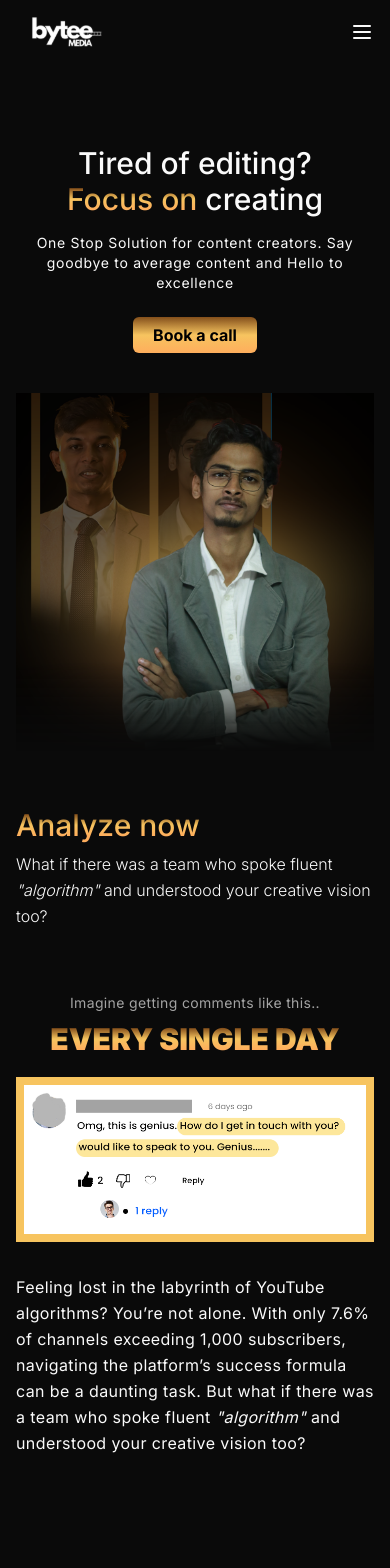
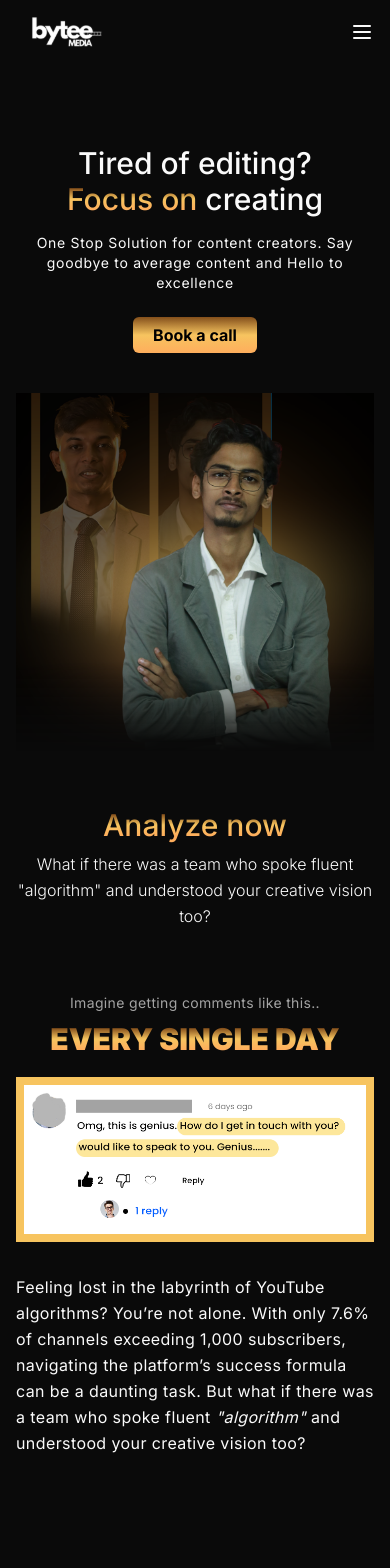
Before and after one commit to johurul-haque/bytee-media, a Next.js app: page / in a window 390 px wide. Shown: the top 1568 px of the page. Built offline with nearby package versions, Linux system fonts and the light colour scheme.

Commit message:
made header sticky and center aligned section headers on mobile devices and changing the flex direction on xl size

```diff
--- a/src/components/header.tsx
+++ b/src/components/header.tsx
@@ -41,7 +41,7 @@ export function Header() {
   };
 
   return (
-    <header className="container py-4 flex justify-between">
+    <header className="container sticky py-4 top-0 z-10 bg-neutral-950 flex justify-between">
       <Link href="/">
         <span className="sr-only">Go to homepage</span>
         <Logo />
@@ -54,7 +54,7 @@ export function Header() {
 
       <nav
         className={cn(
-          "max-sm:absolute max-sm:inset-4 max-sm:p-16 max-sm:bg-neutral-950 max-sm:border max-sm:scale-0" +
+          "max-sm:fixed max-sm:z-50 max-sm:inset-4 max-sm:p-16 max-sm:bg-neutral-950 max-sm:border max-sm:scale-0" +
             " max-sm:transition-transform max-sm:origin-top-right max-sm:duration-300",
           isVisible && "max-sm:scale-100",
         )}
--- a/src/components/layouts/home/analyze-section.tsx
+++ b/src/components/layouts/home/analyze-section.tsx
@@ -1,19 +1,16 @@
 import { TextGradient } from "@/components/text-gradient";
 import comment from "@/assets/comment.png";
 import Image from "next/image";
+import { SectionHeader } from "@/components/layouts/section-header";
 
 export function AnalyzeSection() {
   return (
     <section className="py-14">
-      <TextGradient asChild>
-        <h2 className="sm:text-center text-3xl mb-2 font-medium">
-          Analyze now
-        </h2>
-      </TextGradient>
-      <p className="sm:text-center max-w-md sm:mx-auto font-light leading-relaxed">
-        What if there was a team who spoke fluent <em>{'"algorithm"'}</em> and
-        understood your creative vision too?
-      </p>
+      <SectionHeader
+        title="Analyze now"
+        description='What if there was a team who spoke fluent "algorithm" and
+        understood your creative vision too?'
+      />
 
       <div className="py-16 grid md:grid-cols-2 max-md:justify-items-center items-center gap-8">
         <div className="space-y-5">
--- a/src/components/layouts/home/hero-section.tsx
+++ b/src/components/layouts/home/hero-section.tsx
@@ -5,8 +5,8 @@ import { BookACall } from "@/components/book-a-call";
 
 export function HeroSection() {
   return (
-    <section className="flex max-lg:flex-col items-center justify-between lg:h-[clamp(35rem,90svh,45rem)]">
-      <div className="mt-20 mb-10 max-lg:text-center">
+    <section className="flex max-xl:flex-col items-center justify-between lg:h-[clamp(35rem,90svh,45rem)]">
+      <div className="max-xl:mt-20 max-xl:mb-10 max-xl:text-center">
         <h1 className="text-3xl xs:text-4xl sm:text-5xl xs:leading-[2.8rem] xs:tracking-wide font-medium">
           Tired of editing?
           <br />
@@ -18,12 +18,12 @@ export function HeroSection() {
           and {"Hello to excellence"}
         </p>
 
-        <BookACall className="max-lg:mx-auto" />
+        <BookACall className="max-xl:mx-auto" />
       </div>
 
       <Image
         src={banner}
-        className="max-h-full max-w-fit [mask-image:linear-gradient(to_bottom,#000_75%,transparent)] max-lg:w-full"
+        className="max-h-full max-w-fit [mask-image:linear-gradient(to_bottom,#000_75%,transparent)] max-xl:w-full"
         alt=""
         role="presentation"
         width={800}
--- a/src/components/layouts/section-header.tsx
+++ b/src/components/layouts/section-header.tsx
@@ -17,10 +17,7 @@ export function SectionHeader({
     <>
       <TextGradient asChild>
         <h2
-          className={cn(
-            "sm:text-center text-3xl mb-2 font-medium",
-            className?.h2,
-          )}
+          className={cn("text-center text-3xl mb-2 font-medium", className?.h2)}
         >
           {title}
         </h2>
@@ -28,7 +25,7 @@ export function SectionHeader({
 
       <p
         className={cn(
-          "sm:text-center max-w-md sm:mx-auto font-light leading-relaxed",
+          "text-center max-w-md mx-auto font-light leading-relaxed",
           className?.p,
         )}
       >
```
